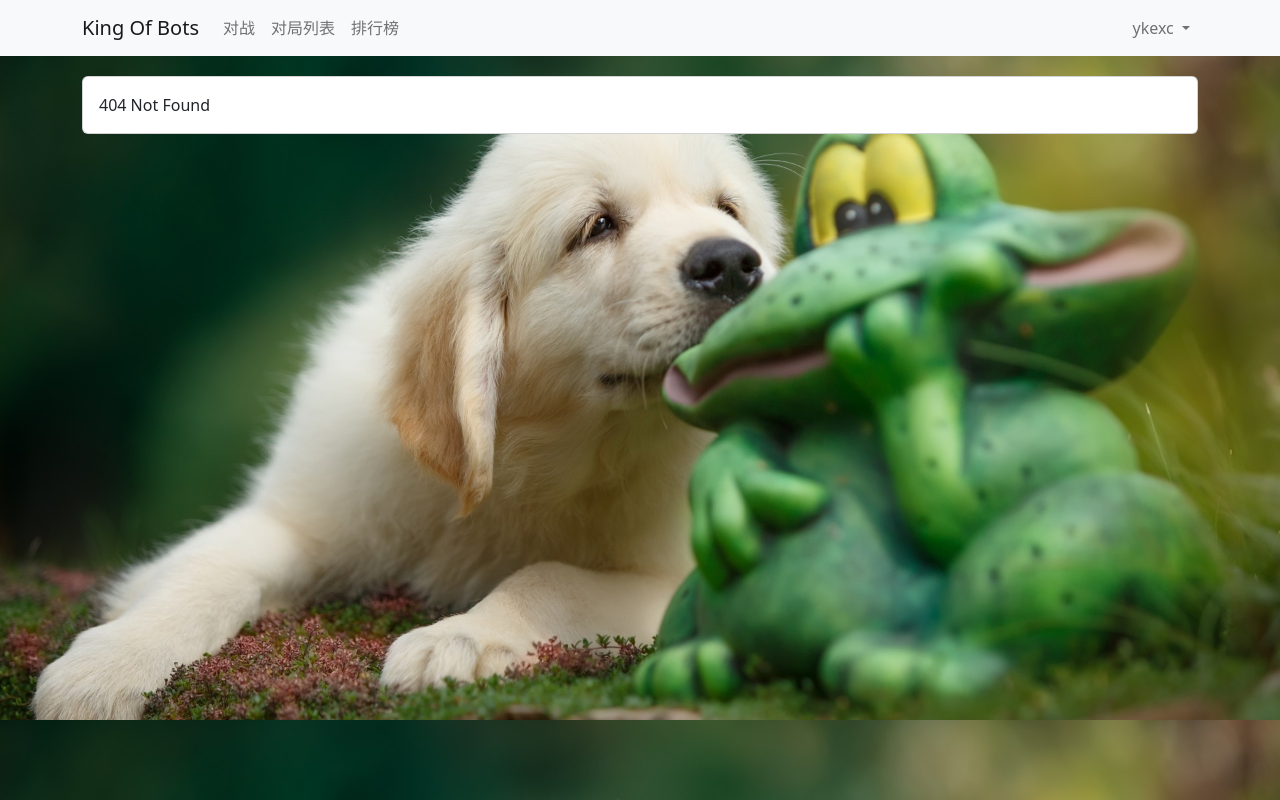
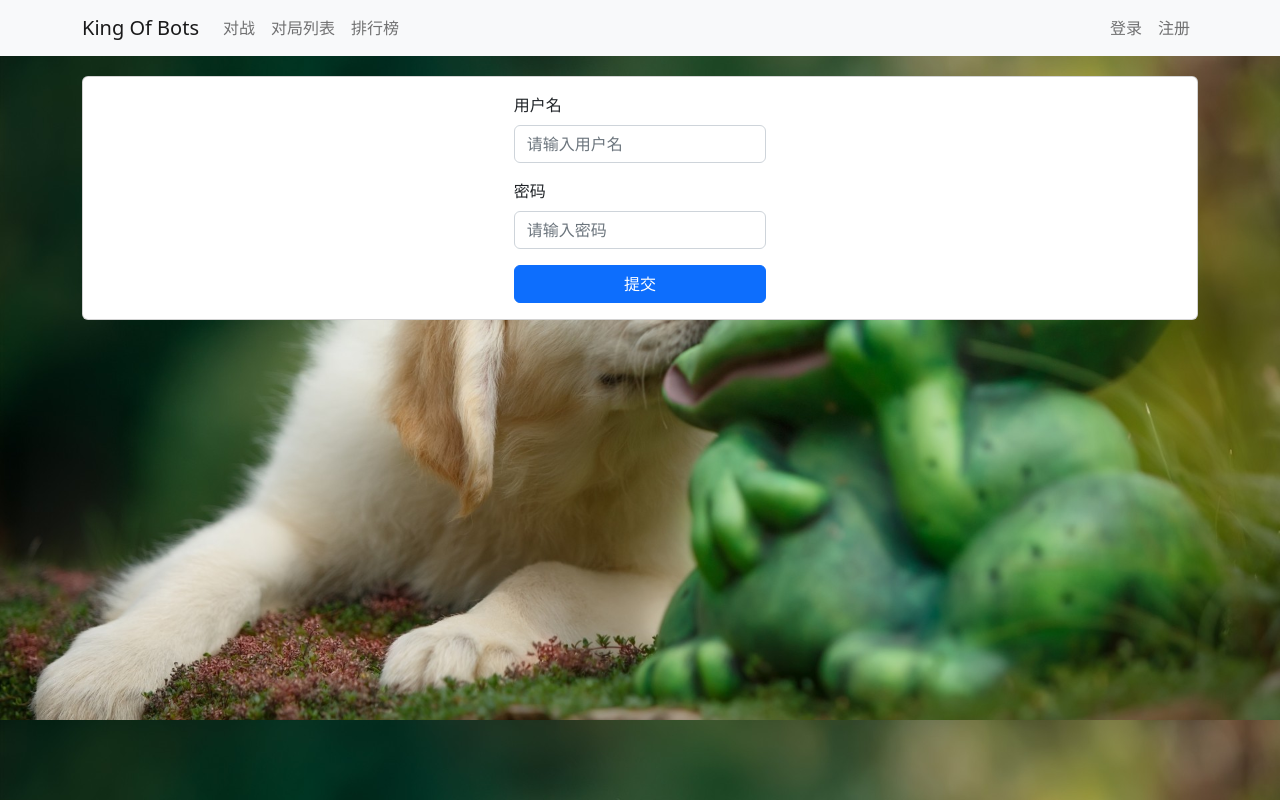
Before and after one commit to ykexc/kob, a Vue app in the folder web/: page /user/account/login in a window 1280 px wide. Before the commit this address led to /404/. Built offline with nearby package versions, Linux system fonts and the light colour scheme.

Commit message:
登录完成

```diff
--- a/web/src/components/NavBar.vue
+++ b/web/src/components/NavBar.vue
@@ -14,18 +14,31 @@
           <router-link :class="route_name === 'ranklist_index' ? 'active nav-link' : 'nav-link '" :to="{name: 'ranklist_index'}">排行榜</router-link>
         </li>
       </ul>
-      <ul class="navbar-nav">
+      <ul class="navbar-nav" v-if="$store.state.user.is_login">
         <li class="nav-item dropdown">
           <a class="nav-link dropdown-toggle" href="#" id="navbarDropdown" role="button" data-bs-toggle="dropdown" aria-expanded="false">
-            ykexc
+            {{ $store.state.user.username }}
           </a>
           <ul class="dropdown-menu" aria-labelledby="navbarDropdown">
             <li>
-              <router-link class="dropdown-item" :to="{name : 'user_bot_index'}">我的Bot</router-link>
+
+              <router-link class="dropdown-item" :to="{name: 'user_bot_index'}">我的Bot</router-link>
             </li>
             <li><hr class="dropdown-divider"></li>
-            <li><a class="dropdown-item" href="#">退出</a></li>
+            <li><a class="dropdown-item" href="#" @click="logout">退出</a></li>
           </ul>
+        </li>
+      </ul>
+      <ul class="navbar-nav" v-else>
+        <li class="nav-item">
+          <router-link class="nav-link" :to="{name: 'user_account_login' }" role="button">
+            登录
+          </router-link>
+        </li>
+        <li class="nav-item">
+          <router-link class="nav-link" :to="{name: 'user_account_register'}" role="button">
+            注册
+          </router-link>
         </li>
       </ul>
     </div>
@@ -39,16 +52,20 @@
 <script>
 import  { useRoute } from 'vue-router';
 import { computed } from 'vue';
-
+import {useStore} from "vuex";
 
 export default {
   setup() {
+    const store = useStore();
     const route = useRoute();
     let route_name = computed(() => route.name);
-
+    const logout =()=> {
+      store.dispatch("logout");
+    }
 
     return {
-      route_name
+      route_name,
+      logout
     }
   }
 }
--- a/web/src/router/index.js
+++ b/web/src/router/index.js
@@ -4,8 +4,8 @@
 import RanklistIndexView from '../views/ranklist/RanklistIndexView';
 import UserBotIndexView from '../views/user/bot/UserBotIndexView';
 import NotFound from '../views/error/NotFound';
-
-
+import UserAccountLoginView from "@/views/user/account/UserAccountLoginView";
+import UserAccountRegisterView from "@/views/user/account/UserAccountRegisterView";
 
 const routes = [
   {
@@ -29,6 +29,16 @@
     component: RanklistIndexView,
   },
   {
+    path: "/user/account/login",
+    name: "user_account_login",
+    component: UserAccountLoginView,
+  },
+  {
+    path: "/user/account/register",
+    name: "user_account_register",
+    component: UserAccountRegisterView,
+  },
+  {
     path: "/user/bot/",
     name: "user_bot_index",
     component: UserBotIndexView,
--- a/web/src/store/index.js
+++ b/web/src/store/index.js
@@ -1,14 +1,11 @@
-import { createStore } from 'vuex'
-
+import {createStore} from 'vuex'
+import ModuleUser from './user'
 export default createStore({
-  state: {
-  },
-  getters: {
-  },
-  mutations: {
-  },
-  actions: {
-  },
-  modules: {
-  }
+    state: {},
+    getters: {},
+    mutations: {},
+    actions: {},
+    modules: {
+        user: ModuleUser,
+    }
 })
--- /dev/null
+++ b/web/src/store/user.js
@@ -0,0 +1,85 @@
+
+import $ from 'jquery'
+export default {
+    state: {
+        id: "",
+        username: "",
+        password: "",
+        photo: "",
+        token: "",
+        is_login: false,
+    },
+    getters: {},
+    mutations: {
+        updateUser(state, user) {
+            state.id = user.id;
+            state.username = user.username;
+            state.photo = user.photo;
+            state.is_login = user.is_login;
+        },
+        updateToken(state, token) {
+            state.token = token;
+        },
+        logout(state) {
+            state.id = "";
+            state.username = "";
+            state.photo = "";
+            state.token = "";
+            state.is_login = false;
+        }
+    },
+    actions: {
+        login(context, data) {
+            $.ajax({
+                url: "http://127.0.0.1:3000/user/account/token/",
+                type: "post",
+                data: {
+                    username: data.username,
+                    password: data.password,
+                },
+                success(resp) {
+                    if (resp.error_message === "success") {
+                        context.commit("updateToken", resp.token);
+                        data.success(resp);
+                    } else {
+                        data.error(resp);
+                    }
+                },
+                error(resp) {
+                    data.error(resp);
+                }
+            });
+        },
+
+        getInfo(context, data) {
+            $.ajax(
+                {
+                    url: "http://127.0.0.1:3000/user/account/info/",
+                    type: 'get',
+                    headers: {
+                        Authorization: "Bearer " + context.state.token,
+                    },
+                    success(resp) {
+                        if (resp.error_message === "success") {
+                            context.commit("updateUser", {
+                                ...resp,
+                                is_login: true
+                            });
+                            data.success(resp);
+                        } else {
+                            data.error(resp);
+                        }
+                    },
+                    error(resp) {
+                        data.error(resp);
+                    }
+                }
+            );
+        },
+        logout(context) {
+            context.commit("logout");
+        }
+    },
+    modules: {
+    }
+}
--- /dev/null
+++ b/web/src/views/user/account/UserAccountLoginView.vue
@@ -0,0 +1,74 @@
+<template>
+  <ContentField>
+    <div class="row justify-content-md-center">
+      <div class="col-3">
+        <form @submit.prevent="login">
+          <div class="mb-3">
+            <label for="username" class="form-label">用户名</label>
+            <input v-model="username" type="text" class="form-control" id="username" placeholder="请输入用户名">
+          </div>
+          <div class="mb-3">
+            <label for="password" class="form-label">密码</label>
+            <input v-model="password" type="password" class="form-control" id="password" placeholder="请输入密码">
+          </div>
+          <div class="error-message">{{ error_message }}</div>
+          <button type="submit" class="btn btn-primary">提交</button>
+        </form>
+      </div>
+    </div>
+  </ContentField>
+</template>
+
+<script>
+import ContentField from '@/components/ContentField.vue'
+import {useStore} from 'vuex'
+import {ref} from 'vue'
+import router from "@/router/index";
+export default {
+  components: {
+    ContentField,
+  },
+  setup() {
+    const store = useStore();
+    let username = ref('');
+    let password = ref('');
+    let error_message = ref('');
+    //触发函数
+    const login = () => {
+      error_message.value = "";
+      store.dispatch("login", {
+        username: username.value,
+        password: password.value,
+        success() {
+          store.dispatch("getInfo", {
+            success() {
+              router.push({name: 'home'});
+              console.log(store.state.user)
+            }
+          });
+        },
+        error() {
+          error_message.value = "用户名密码错误";
+        }
+      });
+    }
+
+    return {
+      username,
+      password,
+      error_message,
+      login,
+    }
+  }
+}
+</script>
+
+<style scoped>
+button {
+  width: 100%;
+}
+
+div.error-message {
+  color: red;
+}
+</style>
--- /dev/null
+++ b/web/src/views/user/account/UserAccountRegisterView.vue
@@ -0,0 +1,18 @@
+<template>
+  <ContentField>
+    登录
+  </ContentField>
+</template>
+
+<script>
+import ContentField from '@/components/ContentField.vue'
+export default {
+  components: {
+    ContentField,
+  }
+}
+</script>
+
+<style scoped>
+
+</style>
```
